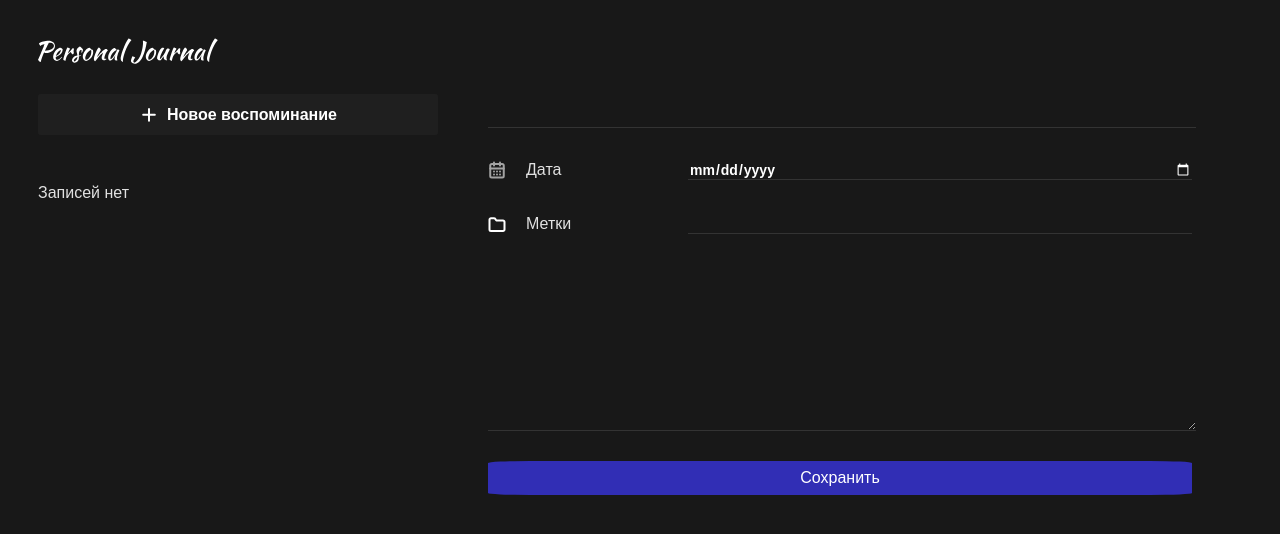
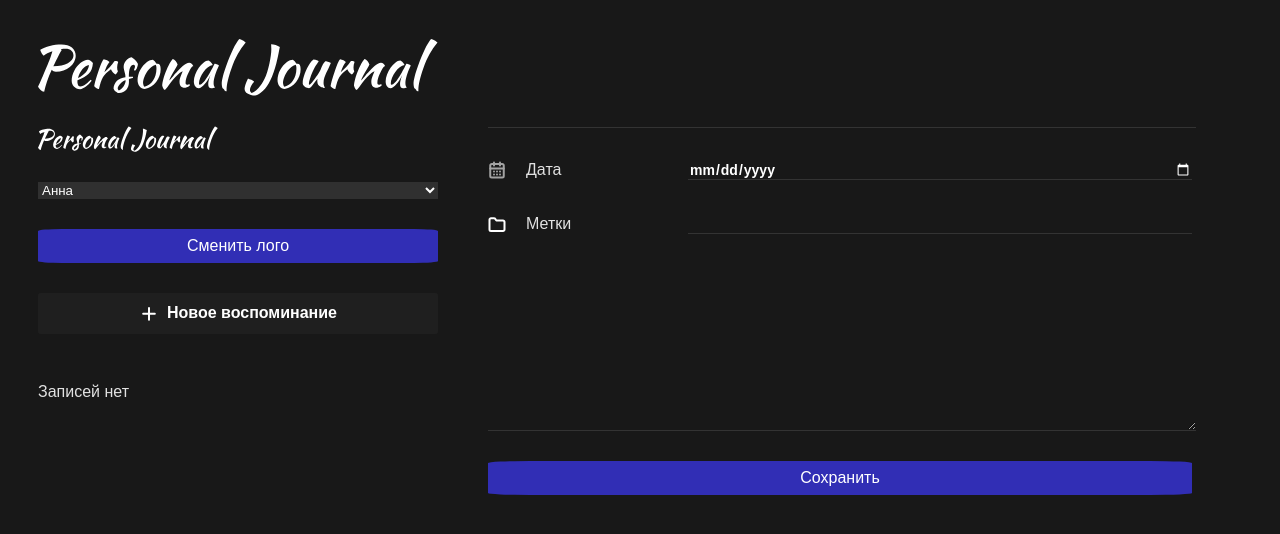
Before and after one commit to AndreyDavier/React-test, a React (Vite) app: page / in a window 1280 px wide. Shown: the top 534 px of the page. Built offline with nearby package versions, Linux system fonts and the light colour scheme; a web font is replaced by a local one.

Commit message:
refactoring code

```diff
--- a/src/App.css
+++ b/src/App.css
@@ -8,6 +8,7 @@ body {
 }
 
 input,
+select,
 textarea {
   background: rgba(255, 255, 255, 0.1);
   border: none;
--- a/src/App.jsx
+++ b/src/App.jsx
@@ -1,62 +1,56 @@
 import './App.css';
 import Button from './components/Button/Button';
-
 import LeftPanel from "./layouts/LeftPanel/LeftPanel"
 import Body from './layouts/Body/Body';
 import Header from './components/Header/Header';
 import JournalList from './components/JournalList/JournalList';
 import JournalAddButton from './components/JournalAddButton/JournalAddButton';
 import JournalForm from './components/JournalForm/JournalForm';
-import { useEffect, useState } from 'react';
+import { useLocalStorage } from './hooks/use-localstorage.hook';
+import { UserContextProvidev } from './context/user.context';
+
+
+function mapItems(items) {
+  if (!items) {
+    return []
+  }
+
+  return items.map(i => ({
+    ...i,
+    date: new Date(i.date),
+
+  }))
+
+}
 
 
 function App() {
 
-  const [items, setItems] = useState([])
-
-  useEffect(() => {
-    const data = JSON.parse(localStorage.getItem("data"))
-    if (data) {
-      setItems(data.map((item) => ({
-        ...item,
-        date: new Date(item.date)
-      })))
-    }
-  }, [])
-
-
-  useEffect(() => {
-    if (items.length) {
-      localStorage.setItem("data", JSON.stringify(items))
-    }
-  }, [items])
-
+  const [items, setItems] = useLocalStorage("data")
 
   const addItem = item => {
-    setItems(oldItems => [...oldItems, {
-      post: item.post,
-      title: item.title,
+    setItems(...mapItems(items), {
+      ...item,
       date: new Date(item.date),
-      id: oldItems.length > 0 ? Math.max(...oldItems.map(i => i.id)) + 1 : 1
-    }])
+      id: items.length > 0 ? Math.max(...items.map(i => i.id)) + 1 : 1
+    })
   }
 
 
 
   return (
+    <UserContextProvidev>
       <div className='app'>
-
         <LeftPanel>
           <Header />
           <JournalAddButton />
-        <JournalList items={items} />
+          <JournalList items={mapItems(items)} />
         </LeftPanel>
         <Body>
           <JournalForm onSubmit={addItem} />
         </Body>
-
       </div>
-
+    </UserContextProvidev>
   )
 }
 
--- a/src/components/Button/Button.jsx
+++ b/src/components/Button/Button.jsx
@@ -1,11 +1,10 @@
 import styles from "./Button.module.css"
-import { useState } from "react"
 
 
-function Button({ text, onClick }) {
+function Button({ children, onClick }) {
 
     return (
-        <button className={styles.button + " " + styles.accent} onClick={onClick}>{text}</button>
+        <button className={styles.button + " " + styles.accent} onClick={onClick}>{children}</button>
     );
 }
 
--- a/src/components/Header/Header.jsx
+++ b/src/components/Header/Header.jsx
@@ -1,11 +1,26 @@
+import SelectUser from "../SelectUser/SelectUser";
 import LogoSvg from "../Svg/LogoSvg";
 import "./Header.css"
+import Button from "../Button/Button"
+import { useState } from "react";
+
+const logos = ["/logo.svg", "/vite.svg"]
 
 
 function Header() {
+
+    const [logoindex, setLogoIndex] = useState(0)
+
+    const toggleLogo = () => {
+        setLogoIndex(state => Number(!state))
+    }
+
     return (
         <>
+            <img src={logos[logoindex]} alt="" />
             <LogoSvg></LogoSvg>
+            <SelectUser />
+            <Button onClick={toggleLogo}>Сменить лого</Button>
         </>
     );
 }
--- a/src/components/JournalForm/JournalForm.jsx
+++ b/src/components/JournalForm/JournalForm.jsx
@@ -1,12 +1,13 @@
 import Button from "../Button/Button";
 import styles from "./JournalForm.module.css"
-import React, { useEffect, useReducer, useRef } from 'react';
+import React, { useContext, useEffect, useReducer, useRef } from 'react';
 import classNames from "classnames";
 import FolderSvg from "../Svg/FolderSvg";
 import СalendarSvg from "../Svg/СalendarSvg";
 import ArchiveSvg from "../Svg/ArchiveSvg";
 import formReducer, { INITIAL_STATE } from "./JournalForm.state";
 import Input from "../Input/Input";
+import { UserContext } from "../../context/user.context";
 
 
 function JournalForm({ onSubmit }) {
@@ -17,6 +18,7 @@ function JournalForm({ onSubmit }) {
     const titleRef = useRef()
     const dateRef = useRef()
     const postRef = useRef()
+    const { userId } = useContext(UserContext)
 
     const focusError = (isValid) => {
         switch (true) {
@@ -57,6 +59,10 @@ function JournalForm({ onSubmit }) {
         }
     }, [isFormReadyToSubmit, values, onSubmit])
 
+    useEffect(() => {
+        dispatchForm({ type: 'SET_VALUE', payload: { userId } });
+    }, [userId])
+
     const onChange = (e) => {
         dispatchForm({ type: 'SET_VALUE', payload: { [e.target.name]: e.target.value } });
     }
@@ -67,8 +73,8 @@ function JournalForm({ onSubmit }) {
     }
 
     return (
-        <>
         <form className={styles["journal-form"]} onSubmit={addJournalItem}>
+
             <div>
                 <Input type="text" ref={titleRef} onChange={onChange} value={values.title} name="title" appearence="title" isValid={isValid.title} />
             </div>
@@ -91,14 +97,13 @@ function JournalForm({ onSubmit }) {
             </div>
 
 
-                <textarea ref={postRef} name="post"  onChange={onChange} id="" value={values.post} cols="30" rows="10" className={classNames(styles["input"], {
+            <textarea ref={postRef} name="post" onChange={onChange} id="" value={values.post} cols="30" rows="10" className={classNames(styles["input"], {
                 [styles["invalid"]]: !isValid.post
             })
             }></textarea>
-                <Button text="Сохранить" />
+            <Button>Сохранить</Button>
         </form >
-        </>
-    );
+    )
 }
 
 export default JournalForm
--- a/src/components/JournalList/JournalList.jsx
+++ b/src/components/JournalList/JournalList.jsx
@@ -1,7 +1,13 @@
 import "./JournalList.css"
 import Journalitem from '../Journalitem/Journalitem';
 import CardButton from '../CardButton/CardButton';
+import { useContext } from "react";
+import { UserContext } from "../../context/user.context";
+
 function JournalList({ items }) {
+
+    const { userId } = useContext(UserContext)
+
     if (items.length === 0) {
         return <p>Записей нет</p>
     }
@@ -17,11 +23,13 @@ function JournalList({ items }) {
 
 
     return <>
-        {items.sort(sortItems).map(el => (
+        {items
+            .filter(el => el.userId === userId)
+            .sort(sortItems).map(el => (
                 <CardButton key={el.id}>
                     <Journalitem
                         title={el.title}
-                    text={el.text}
+                        post={el.post}
                         data={el.date}
                     />
                 </CardButton>
--- a/src/components/Journalitem/Journalitem.jsx
+++ b/src/components/Journalitem/Journalitem.jsx
@@ -1,6 +1,6 @@
 import styles from "./Journalitem.module.css"
 
-function Journalitem({ title, text, date }) {
+function Journalitem({ title, post, date }) {
 
     const formatedDate = new Intl.DateTimeFormat("ru-RU").format(date)
 
@@ -9,7 +9,7 @@ function Journalitem({ title, text, date }) {
             <h2 className={styles["journal-item__header"]}>{title}</h2>
             <h2 className={styles["journal-item__body"]}>
                 <div className={styles["journal-item__date"]}>{formatedDate}</div>
-                <div className={styles["journal-item__text"]}>{text}</div>
+                <div className={styles["journal-item__text"]}>{post}</div>
             </h2>
         </>
     )
--- /dev/null
+++ b/src/components/SelectUser/SelectUser.jsx
@@ -0,0 +1,22 @@
+import { useContext } from "react";
+import { UserContext } from "../../context/user.context";
+
+
+function SelectUser({ changedUser }) {
+
+    const { userId, setUserId } = useContext(UserContext)
+
+    const changUser = (e) => {
+        setUserId(Number(e.target.value))
+    }
+
+
+    return (
+        <select name="user" id="user" value={userId} onChange={changUser}>
+            <option value="1">Анна</option>
+            <option value="2">Андрей</option>
+        </select>
+    );
+}
+
+export default SelectUser
--- /dev/null
+++ b/src/context/user.context.jsx
@@ -0,0 +1,20 @@
+
+import { createContext } from "react"
+import { useState } from 'react';
+
+
+export const UserContext = createContext({
+    userId: 1
+})
+
+
+
+export const UserContextProvidev = ({ children }) => {
+
+    const [userId, setUserId] = useState(1)
+
+
+    return <UserContext.Provider value={{userId, setUserId}}>
+        {children}
+    </UserContext.Provider>
+}
--- /dev/null
+++ b/src/hooks/use-localstorage.hook.js
@@ -0,0 +1,19 @@
+import { useState, useEffect } from "react"
+
+export function useLocalStorage(key) {
+    const [data, setData] = useState()
+
+    useEffect(() => {
+        const res = JSON.parse(localStorage.getItem(key))
+        if (res) {
+            setData(res)
+        }
+    }, [])
+
+    const saveData = (newData) => {
+        localStorage.setItem(key, JSON.stringify(newData))
+        setData(newData)
+    }
+
+    return [data, saveData]
+}
```
Lines whose indentation alone changed are shown as unchanged.
